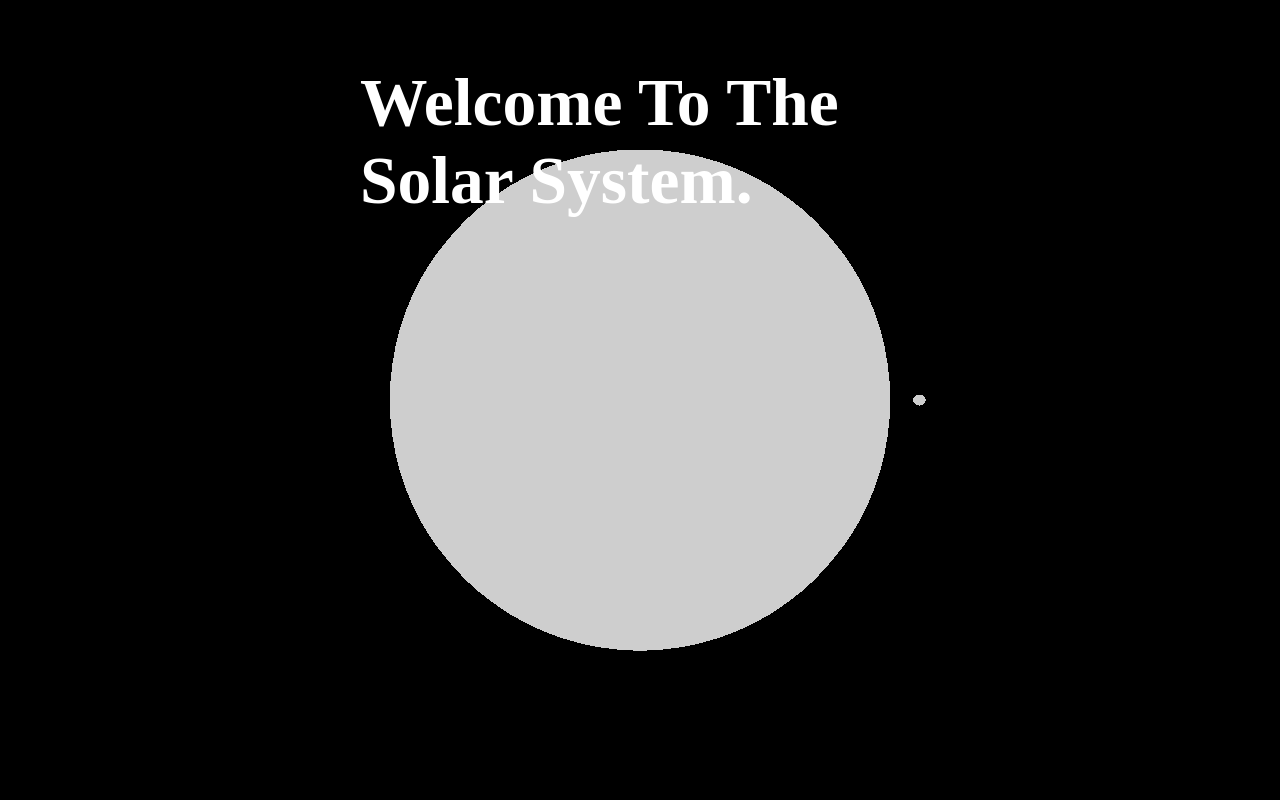
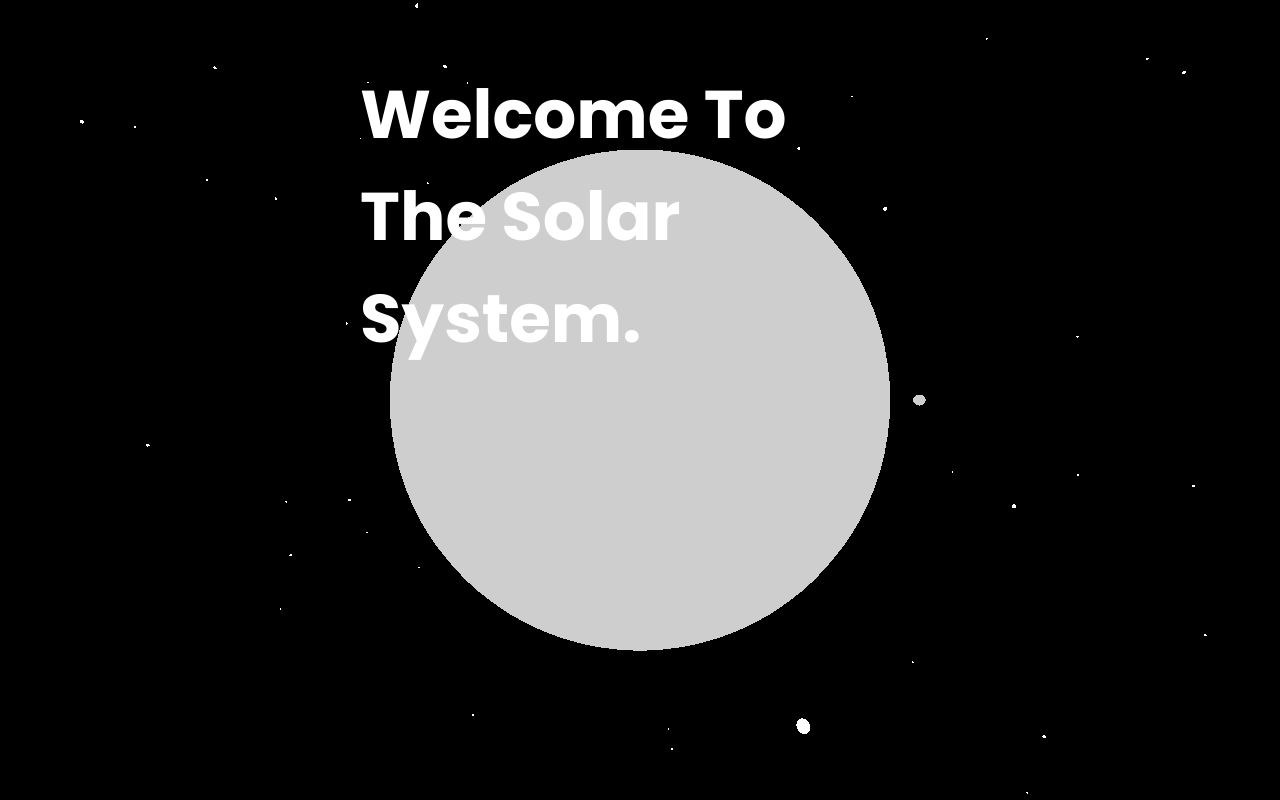
Before and after one commit to Yotch236/Solar-System, a website built with Vite: page index.html in a window 1280 px wide. Built offline with nearby package versions, Linux system fonts and the light colour scheme; animation ran at ten frames a second.

Commit message:
Added Stars

```diff
--- a/main.js
+++ b/main.js
@@ -150,6 +150,18 @@ scene.add(pluto);
 
 const controls = new OrbitControls(camera,renderer.domElement);
 
+function addStar(){
+    const geometry = new THREE.SphereGeometry(0.25,24,24);
+    const material = new THREE.MeshBasicMaterial( {color: 0xffffff})
+    const star = new THREE.Mesh(geometry, material);
+
+    const [x , y , z] = Array(3).fill().map(() => THREE.MathUtils.randFloatSpread( 300 ));
+    star.position.set(x,y,z);
+    scene.add(star);
+}
+
+Array(200).fill().forEach(addStar)
+
 function animate() {
     requestAnimationFrame(animate);
     //Update planet positions
--- a/style.css
+++ b/style.css
@@ -1,3 +1,5 @@
+@import url('https://fonts.googleapis.com/css2?family=Poppins:ital,wght@0,100;0,200;0,300;0,400;0,500;0,600;0,700;0,800;0,900;1,100;1,200;1,300;1,400;1,500;1,600;1,700;1,800;1,900&display=swap');
+
 *{
     margin: 0;
     padding: 0;
@@ -6,7 +8,7 @@
 
 body,html{
     overflow-x: hidden;
-    font-family:'Times New Roman', Times, serif;
+    font-family:"Poppins", sans-serif;
 }
 canvas{
     position: absolute;
```
